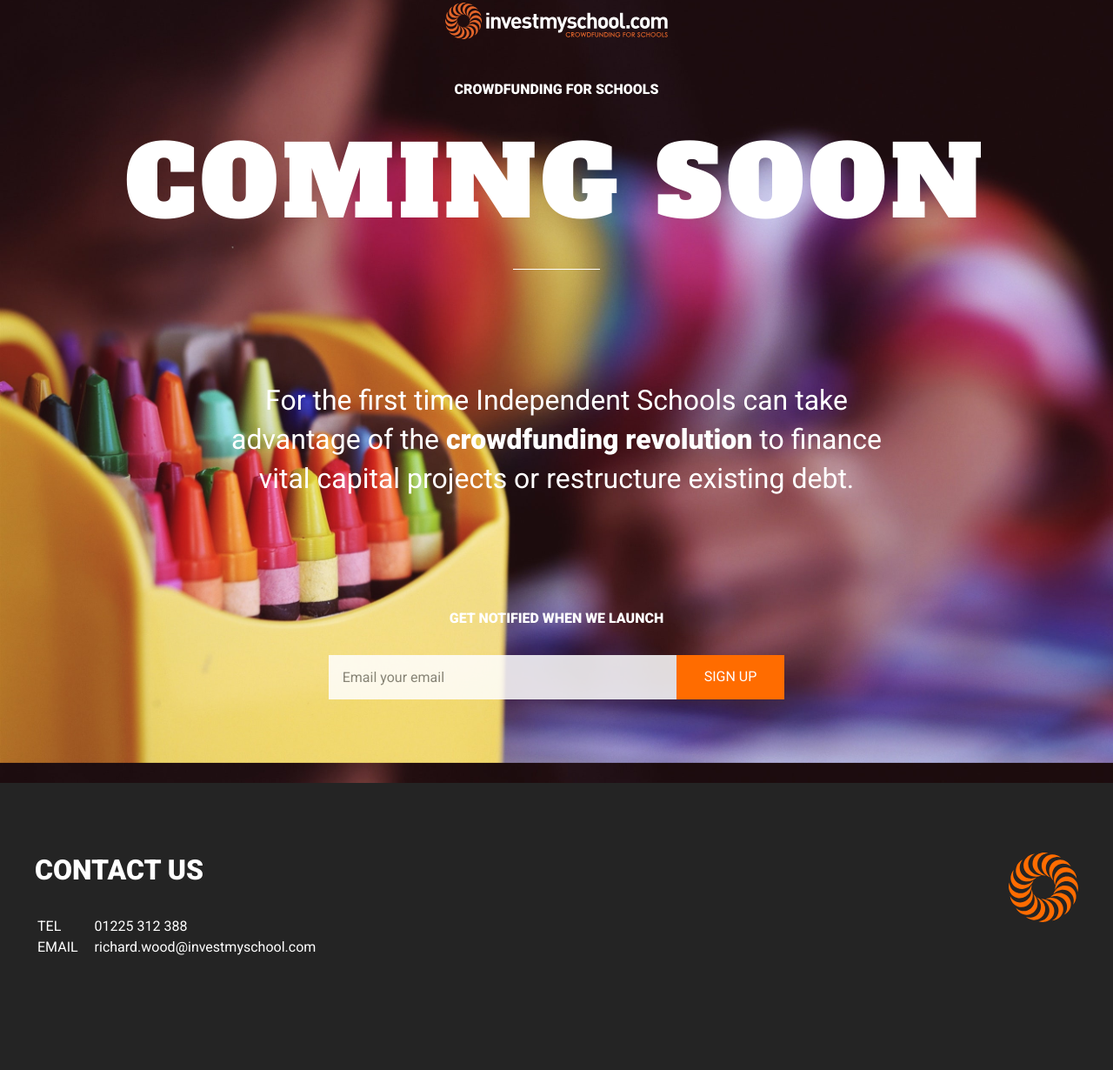
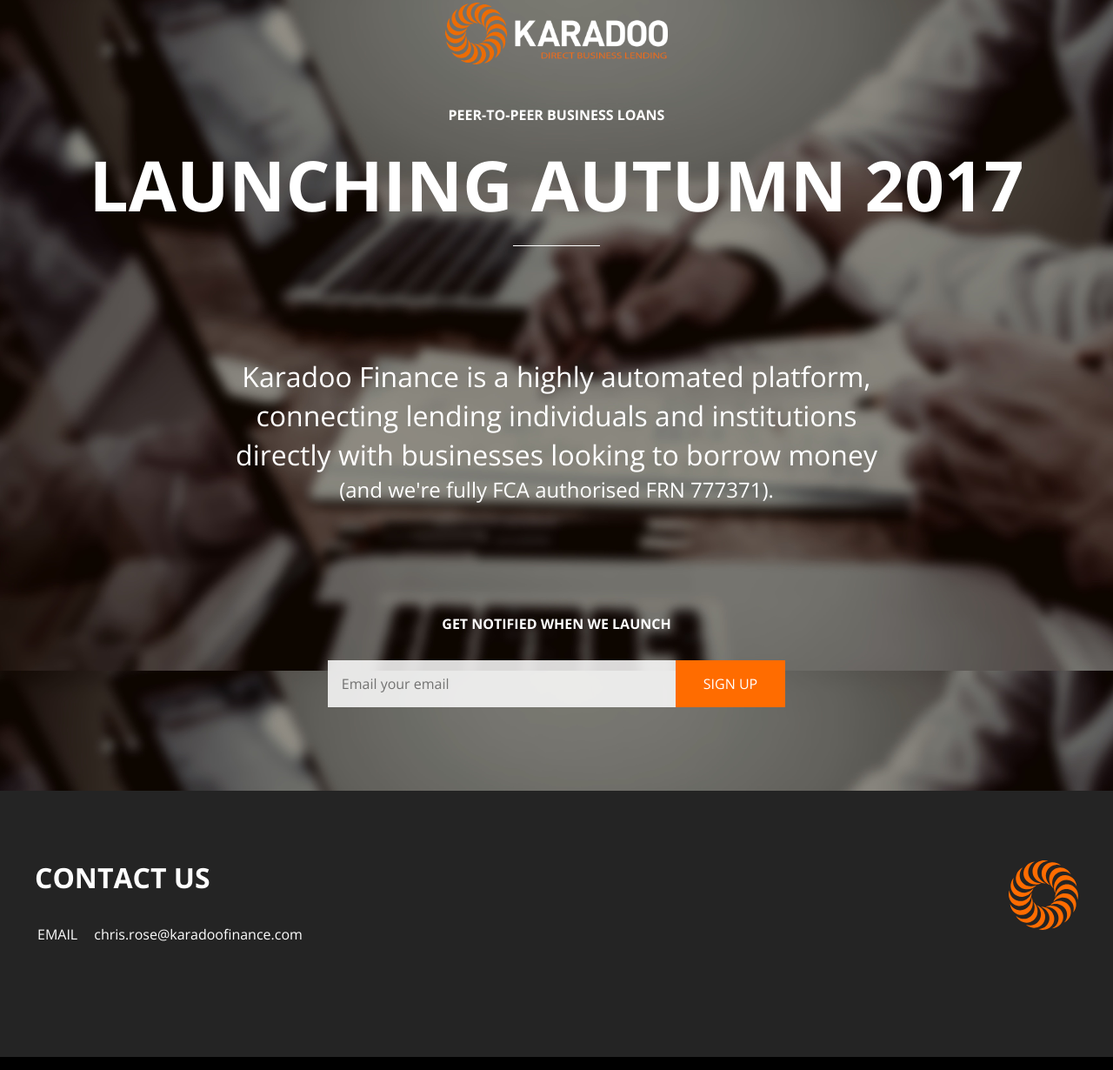
Before and after one commit to karadoo/investmyschool, a plain HTML site: page index.html in a window 1280 px wide. Shown: the part 29-1259 px from the top of the page at 87% size. Drawn offline with nearby package versions, Linux system fonts and the light colour scheme.

Commit message:
Updating to Karadoo Finance

```diff
--- a/css/main.css
+++ b/css/main.css
@@ -2,7 +2,6 @@
 
 * {
 	-webkit-box-sizing: border-box;
-	   -moz-box-sizing: border-box;
 	        box-sizing: border-box;
 }
 
@@ -13,12 +12,12 @@
 }
 
 body {
-	font-family: Roboto, Tahoma, Arial, Helvetica, sans-serif;
+	font-family: 'Open Sans', Tahoma, Arial, Helvetica, sans-serif;
 	font-size: 100%;
 	line-height: 1.25;
 	text-align: center;
 	color: #fff;
-	background: url(../images/bg-crayons.jpeg);
+	background: url(../images/bg-business.jpg);
 	background-color: #000;
 	background-repeat: no-repeat;
 	background-attachment: fixed;
@@ -45,9 +44,7 @@
 form {
 	font-size: inherit;
 	font-weight: normal;
-	margin: 0;
-
-	/* Due to variations between browsers, it's best practices to zero padding and margin on lists. For consistency, you can either specify the amounts you want here, or on the list items (LI, DT, DD) they contain. Remember that what you do here will cascade to the .nav list unless you write a more specific selector. */
+	margin: 0; /* Due to variations between browsers, it's best practices to zero padding and margin on lists. For consistency, you can either specify the amounts you want here, or on the list items (LI, DT, DD) they contain. Remember that what you do here will cascade to the .nav list unless you write a more specific selector. */
 	padding: 0;
 }
 a img {
@@ -56,9 +53,18 @@
 }
 /* ~~ this container surrounds all other divs giving them their percentage-based width ~~ */
 .ims-Site {
+	display: -webkit-box;
+	display: -ms-flexbox;
 	display: flex;
+	-webkit-box-orient: vertical;
+	-webkit-box-direction: normal;
+	    -ms-flex-direction: column;
 	        flex-direction: column;
+	-webkit-box-align: center;
+	    -ms-flex-align: center;
 	        align-items: center;
+	-webkit-box-pack: justify;
+	    -ms-flex-pack: justify;
 	        justify-content: space-between;
 	min-height: 100vh;
 }
@@ -75,7 +81,6 @@
 	width: 100%;
 	height: auto;
 }
-
 .ims-Headline {
 	text-transform: uppercase;
 }
@@ -88,15 +93,14 @@
 	background-color: #fff;
 }
 .ims-Headline__Small {
-	font-weight: 900;
+	font-weight: 700;
 }
 .ims-Headline__Large {
-	font-family: 'Alfa Slab One', Tahoma, Arial, Helvetica, sans-serif;
 	font-size: 3em;
+	font-weight: 700;
 	line-height: 1;
 	display: block;
 	padding: 0.375em 0;
-	letter-spacing: 0.05em;
 }
 .ims-Body {
 	line-height: 1.4;
@@ -110,9 +114,18 @@
 	display: block;
 }
 .ims-Form__Wrap {
+	display: -webkit-box;
+	display: -ms-flexbox;
 	display: flex;
+	-webkit-box-orient: vertical;
+	-webkit-box-direction: normal;
+	    -ms-flex-direction: column;
 	        flex-direction: column;
+	-webkit-box-align: center;
+	    -ms-flex-align: center;
 	        align-items: center;
+	-webkit-box-pack: center;
+	    -ms-flex-pack: center;
 	        justify-content: center;
 }
 .ims-Button,
@@ -139,6 +152,8 @@
 	opacity: 0.85;
 }
 .ims-Button {
+	-webkit-box-flex: 0;
+	    -ms-flex: none;
 	        flex: none;
 	margin-top: 1px;
 	padding: 1em 2em;
@@ -159,7 +174,7 @@
 	background-color: #61c7dd;
 }
 .ims-Form__Label {
-	font-weight: 900;
+	font-weight: 700;
 	display: block;
 	padding-bottom: 2em;
 	text-transform: uppercase;
@@ -176,7 +191,7 @@
 }
 .ims-Footer__Heading {
 	font-size: 2em;
-	font-weight: 900;
+	font-weight: 700;
 	padding-bottom: 1em;
 	text-transform: uppercase;
 }
@@ -200,6 +215,10 @@
 	width: 80px;
 	padding-top: 2em;
 }
+.ims-Body--Small {
+	font-size: 0.75em;
+	display: block;
+}
 @media screen and (min-width: 840px) {
 	.ims-Headline__Small {
 		font-size: 1em;
@@ -211,7 +230,12 @@
 		font-size: 2em;
 	}
 	.ims-Form__Wrap {
+		-webkit-box-orient: horizontal;
+		-webkit-box-direction: normal;
+		    -ms-flex-direction: row;
 		        flex-direction: row;
+		-webkit-box-align: stretch;
+		    -ms-flex-align: stretch;
 		        align-items: stretch;
 	}
 	.ims-Button {
@@ -228,8 +252,14 @@
 		clear: none;
 	}
 	.ims-Footer__Container {
+		display: -webkit-box;
+		display: -ms-flexbox;
 		display: flex;
+		-webkit-box-align: start;
+		    -ms-flex-align: start;
 		        align-items: flex-start;
+		-webkit-box-pack: justify;
+		    -ms-flex-pack: justify;
 		        justify-content: space-between;
 	}
 	.ims-Site__Footer {
@@ -239,9 +269,8 @@
 		padding-top: 0;
 	}
 }
-
 @media screen and (min-width: 1200px) {
 	.ims-Headline__Large {
-		font-size: 7em;
+		font-size: 5em;
 	}
 }
--- a/index.html
+++ b/index.html
@@ -4,9 +4,9 @@
 <head>
   <meta name="viewport" content="width=device-width, initial-scale=1">
   <meta charset="UTF-8">
-  <title>Crowdfunding for schools, coming soon</title>
+  <title>Business Lending without the Banks | Karadoo Finance</title>
   <link href="./css/main.css" rel="stylesheet" type="text/css">
-  <link href='https://fonts.googleapis.com/css?family=Roboto:400,900|Alfa+Slab+One' rel='stylesheet' type='text/css'>
+  <link href="https://fonts.googleapis.com/css?family=Open+Sans:400,700" rel="stylesheet">
   <link rel="apple-touch-icon" sizes="180x180" href="./apple-touch-icon.png">
   <link rel="icon" type="image/png" sizes="32x32" href="./favicon-32x32.png">
   <link rel="icon" type="image/png" sizes="16x16" href="./favicon-16x16.png">
@@ -17,15 +17,15 @@
 
 <body class="ims-Site">
   <header class="ims-Site__Header">
-    <img src="./images/logo.svg" class="ims-BrandLogo" alt="Invest in my School" />
+    <img src="./images/logo.png" class="ims-BrandLogo" alt="Karadoo Finance Logo" />
   </header>
   <main class="ims-Site__Content">
-    <h1 class="ims-Headline"><span class="ims-Headline__Small">Crowdfunding for schools</span> <span class="ims-Headline__Large">Coming Soon</h1>
-    <p class="ims-Body">For the first time Independent Schools can take advantage of the <strong>crowdfunding revolution</strong> to finance vital capital projects or restructure existing debt.</p>
-    <form class="ims-Form" action="http://campaigns.stickypixel.com/t/j/s/vjuhdj/" method="post" id="subForm">
+    <h1 class="ims-Headline"><span class="ims-Headline__Small">Peer-to-peer business loans</span> <span class="ims-Headline__Large">Launching Autumn 2017</h1>
+    <p class="ims-Body">Karadoo Finance is a highly automated platform, connecting lending individuals and institutions directly with businesses looking to borrow money <span class="ims-Body--Small">(and we're fully FCA authorised FRN 777371).</span></p>
+    <form class="ims-Form" action="http://campaigns.stickypixel.com/t/j/s/vtlyki/" method="post" id="subForm">
       <label class="ims-Form__Label" for="fieldEmail">Get notified when we launch</label>
       <div class="ims-Form__Wrap">
-        <input name="cm-vjuhdj-vjuhdj" type="email" required class="ims-Input" id="fieldEmail" placeholder="Email your email" />
+        <input name="cm-vtlyki-vtlyki" type="email" required class="ims-Input" id="fieldEmail" placeholder="Email your email" />
         <button type="submit" class="ims-Button">Sign up</button>
       </div>
     </form>
@@ -36,16 +36,12 @@
         <h2 class="ims-Footer__Heading">Contact Us</h2>
         <table class="ims-Contact">
           <tr>
-            <td class="ims-List__Label">Tel</td>
-            <td class="ims-List__Item"><a href="tel:01225312388">01225 312 388</a></td>
-          </tr>
-          <tr>
             <td class="ims-List__Label">Email</td>
-            <td class="ims-List__Item"><a href="mailto:richard.wood@investmyschool.com">richard.wood@investmyschool.com</a></td>
+            <td class="ims-List__Item"><a href="mailto:chris.rose@karadoofinance.com">chris.rose@karadoofinance.com</a></td>
           </tr>
         </table>
       </div>
-      <img src="./images/logo-only.svg" class="ims-Logo" alt="Invest in my School" />
+      <img src="./images/logo-only.svg" class="ims-Logo" alt="Karadoo Finance Logo" />
     </div>
   </footer>
 </body>
```
Also changed, not shown: images/bg-business.jpg (added), images/logo.png (added). Lines whose indentation alone changed are shown as unchanged.
